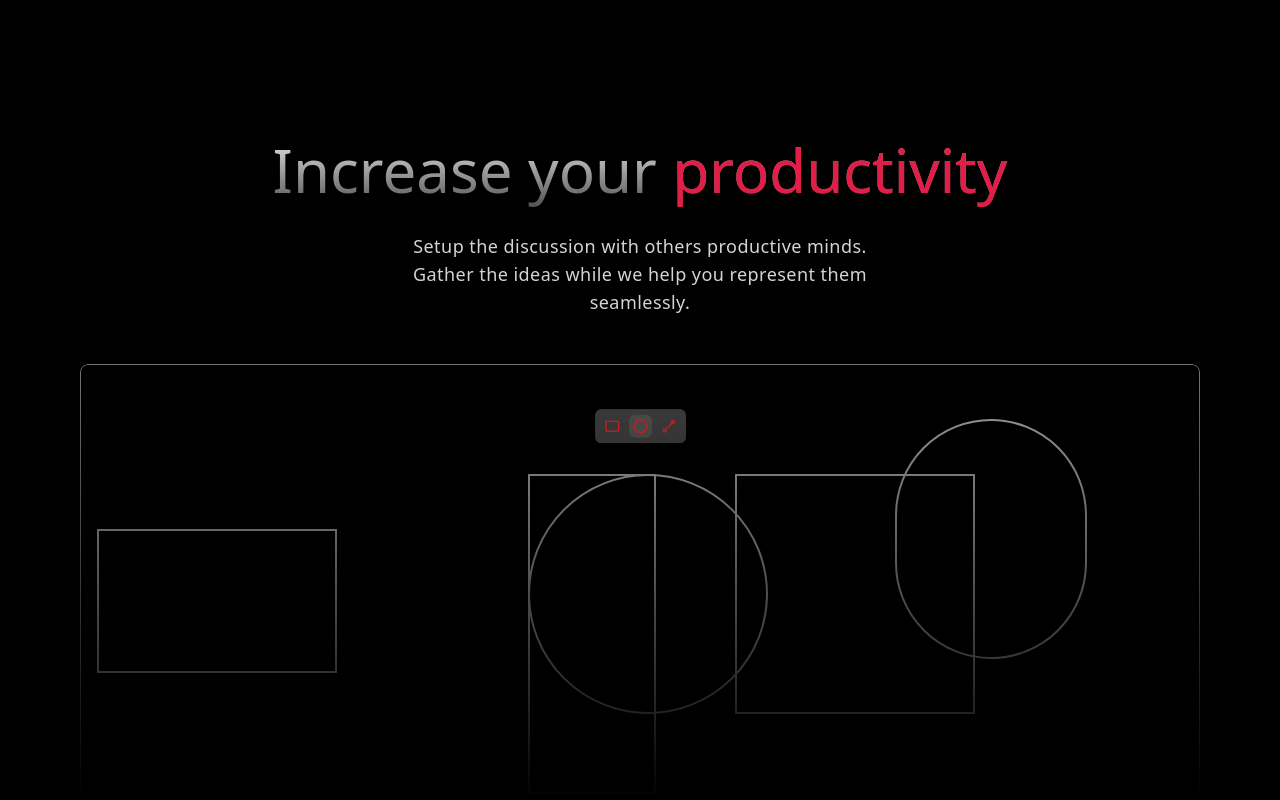
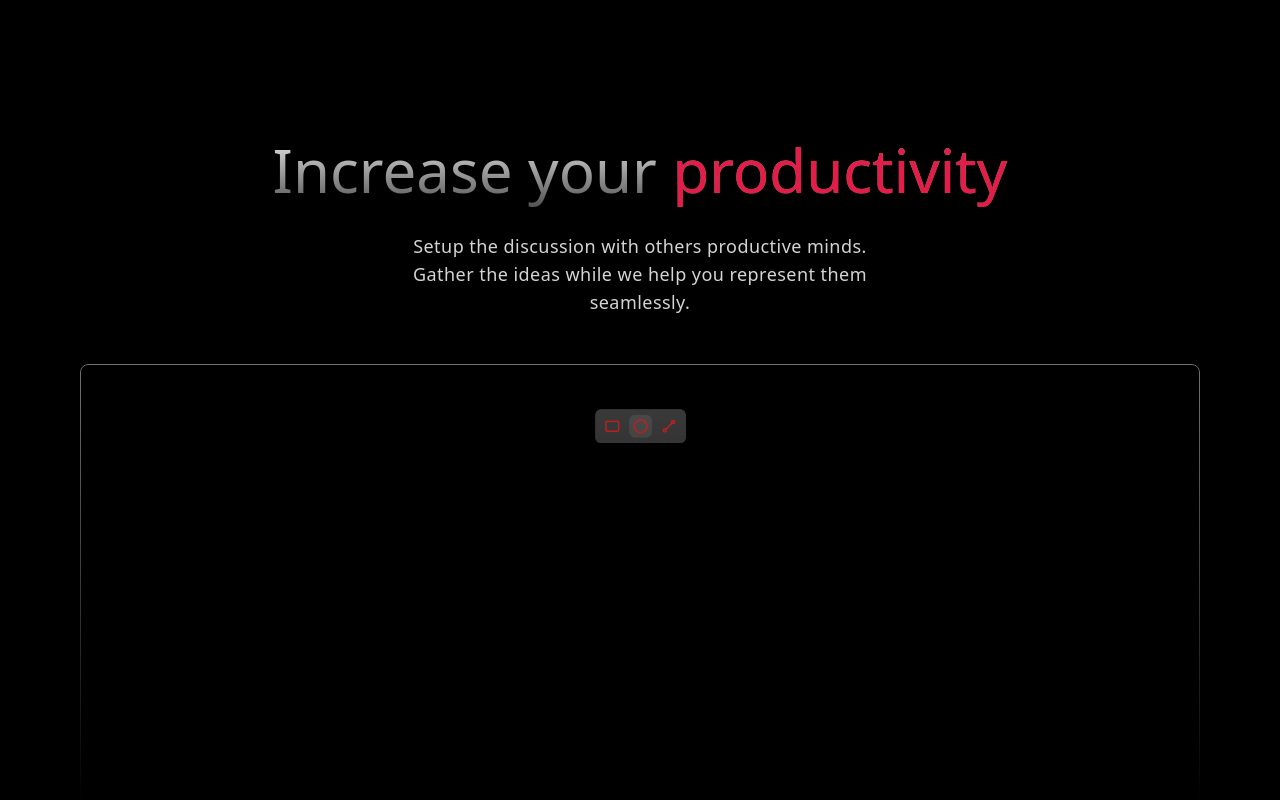
Before and after one commit to pranavtartey/exclidraw-main, a Next.js app in the folder apps/frontend/: page / in a window 1280 px wide. Shown: the part 1180-1980 px from the top of the page. Built offline with nearby package versions, Linux system fonts and the light colour scheme.

Commit message:
added the scroll animation in the products showcase section

```diff
--- a/apps/frontend/sections/ProductShowcase.tsx
+++ b/apps/frontend/sections/ProductShowcase.tsx
@@ -1,26 +1,99 @@
+"use client";
 import canvas_0_ss from "@/assets/canvas_0_ss.png";
 import Image from "next/image";
+import {
+  motion,
+  useMotionTemplate,
+  useScroll,
+  useTransform,
+} from "motion/react";
+import { useRef } from "react";
 
 const ProductShowcase = () => {
+  const sectionRef = useRef<HTMLDivElement>(null);
+
+  const { scrollYProgress } = useScroll({
+    target: sectionRef,
+    offset: ["start start", "end end"],
+  });
+
+  const translateZ1 = useTransform(scrollYProgress, [0, 0.2], [100, 0]);
+  const translateZ2 = useTransform(scrollYProgress, [0.2, 0.4], [300, 0]);
+  const translateZ3 = useTransform(scrollYProgress, [0.4, 0.6], [300, 0]);
+  const translateZ4 = useTransform(scrollYProgress, [0.6, 0.8], [300, 0]);
+  const translateZ5 = useTransform(scrollYProgress, [0.8, 0.9], [300, 0]);
+
+  const translateX1 = useTransform(scrollYProgress, [0, 0.2], [100, 0]);
+  const translateX2 = useTransform(scrollYProgress, [0.2, 0.4], [100, 0]);
+  const translateX3 = useTransform(scrollYProgress, [0.4, 0.6], [100, 0]);
+  const translateX4 = useTransform(scrollYProgress, [0.6, 0.8], [100, 0]);
+  const translateX5 = useTransform(scrollYProgress, [0.8, 0.9], [100, 0]);
+
+  const opacity1 = useTransform(scrollYProgress, [0, 0.2], [0, 1]);
+  const opacity2 = useTransform(scrollYProgress, [0.2, 0.4], [0, 1]);
+  const opacity3 = useTransform(scrollYProgress, [0.4, 0.6], [0, 1]);
+  const opacity4 = useTransform(scrollYProgress, [0.6, 0.8], [0, 1]);
+  const opacity5 = useTransform(scrollYProgress, [0.8, 0.9], [0, 1]);
+
+  const transformTemplate1 = useMotionTemplate`translateZ(${translateZ1}px) translateX(${translateX1}px)`;
+  const transformTemplate2 = useMotionTemplate`translateZ(${translateZ2}px) translateX(${translateX2}px)`;
+  const transformTemplate3 = useMotionTemplate`translateZ(${translateZ3}px) translateX(${translateX3}px)`;
+  const transformTemplate4 = useMotionTemplate`translateZ(${translateZ4}px) translateX(${translateX4}px)`;
+  const transformTemplate5 = useMotionTemplate`translateZ(${translateZ5}px) translateX(${translateX5}px)`;
+
   return (
     <section className="pt-[72px]">
-      <div className="container">
+      <div ref={sectionRef} className="h-[300dvh]">
+        <div className="container sticky top-14">
           <div className="mb-12">
             <h2 className="section-heading py-4 mb-4">
               Increase your <span className="text-rose-600">productivity</span>
             </h2>
             <p className="section-description ">
-            Setup the discussion with others productive minds. Gather the ideas
-            while we help you represent them seamlessly.
+              Setup the discussion with others productive minds. Gather the
+              ideas while we help you represent them seamlessly.
             </p>
           </div>
-        <div className="border border-neutral-500 p-4 rounded-lg [mask-image:linear-gradient(to_bottom,black,transparent_80%)] relative">
-            <div className="absolute top-[30%] h-10 md:h-20 lg:h-36 w-20 md:w-40 lg:w-60 border-2 border-neutral-400"/>
-            <div className="absolute top-[20%] left-[40%] h-20 md:h-40 lg:h-60 w-20 md:w-40 lg:w-60 rounded-full border-2 border-neutral-400"/>
-            <div className="absolute top-[20%] left-[40%] h-32 md:h-64 lg:h-80 w-8 md:w-16 lg:w-32 border-2 border-neutral-400"/>
-            <div className="absolute top-[20%] right-[20%] h-20 md:h-40 lg:h-60 w-14 md:w-36 lg:w-60 border-2 border-neutral-400"/>
-            <div className="absolute top-[10%] right-[10%] h-20 md:h-40 lg:h-60 w-14 md:w-32 lg:w-48 border-2 border-neutral-400 rounded-full"/>
+
+          <motion.div className="border border-neutral-500 p-4 rounded-lg [mask-image:linear-gradient(to_bottom,black,transparent_80%)] relative [perspective:800px] [transform-style:preserve-3d] [perspective-origin:bottom] overflow-hidden">
+            <motion.div
+              className="absolute top-[30%] h-10 md:h-20 lg:h-36 w-20 md:w-40 lg:w-60 border-2 border-neutral-400"
+              style={{
+                transform: transformTemplate1,
+                opacity: opacity1,
+              }}
+            />
+            <motion.div
+              className="absolute top-[20%] left-[40%] h-20 md:h-40 lg:h-60 w-20 md:w-40 lg:w-60 rounded-full border-2 border-neutral-400"
+              style={{
+                transform: transformTemplate2,
+                opacity: opacity2,
+              }}
+            />
+            <motion.div
+              className="absolute top-[20%] left-[40%] h-32 md:h-64 lg:h-80 w-8 md:w-16 lg:w-32 border-2 border-neutral-400"
+              style={{
+                transform: transformTemplate3,
+                opacity: opacity3,
+              }}
+            />
+
+            <motion.div
+              className="absolute top-[20%] right-[20%] h-20 md:h-40 lg:h-60 w-14 md:w-36 lg:w-60 border-2 border-neutral-400"
+              style={{
+                transform: transformTemplate4,
+                opacity: opacity4,
+              }}
+            />
+            <motion.div
+              className="absolute top-[10%] right-[10%] h-20 md:h-40 lg:h-60 w-14 md:w-32 lg:w-48 border-2 border-neutral-400 rounded-full"
+              style={{
+                transform: transformTemplate4,
+                opacity: opacity5,
+              }}
+            />
             <Image src={canvas_0_ss} alt="product-image" />
+          </motion.div>
         </div>
       </div>
     </section>
```
Lines whose indentation alone changed are shown as unchanged.
